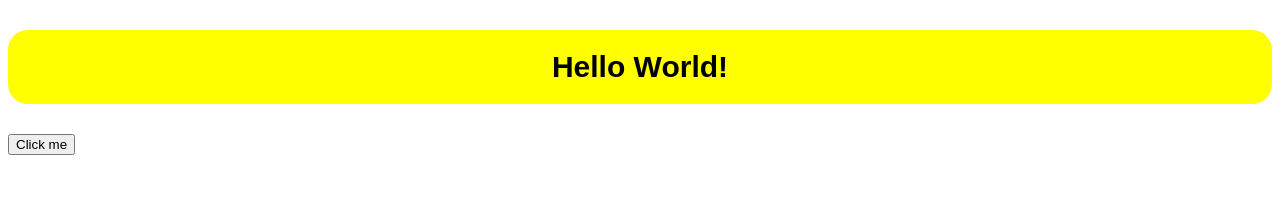
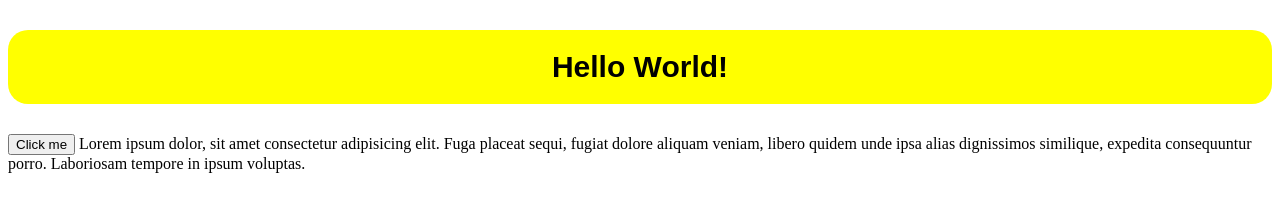
Before and after one commit to ganeshdutt100/frontend10am, a plain HTML site: page javaScript/code1.html in a window 1280 px wide. Drawn offline with Linux system fonts and the light colour scheme.

Commit message:
function

```diff
--- a/javaScript/code1.html
+++ b/javaScript/code1.html
@@ -27,3 +27,6 @@
 
 <!-- style   -->
 <!-- script  -->
+Lorem ipsum dolor, sit amet consectetur adipisicing elit. Fuga placeat sequi,
+fugiat dolore aliquam veniam, libero quidem unde ipsa alias dignissimos
+similique, expedita consequuntur porro. Laboriosam tempore in ipsum voluptas.
```
Also changed, not shown: javaScript/app12.js (added, +47 -0 lines).
